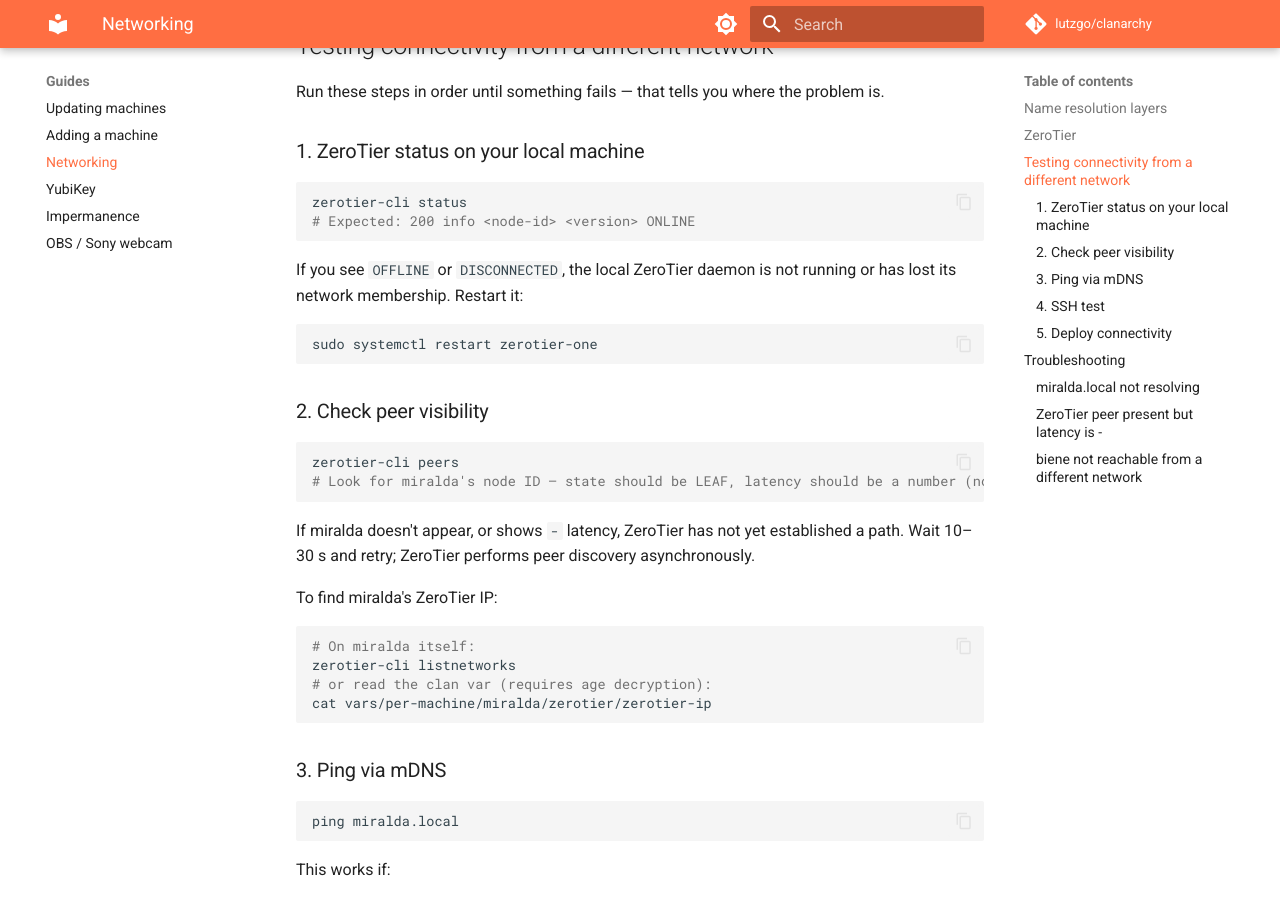
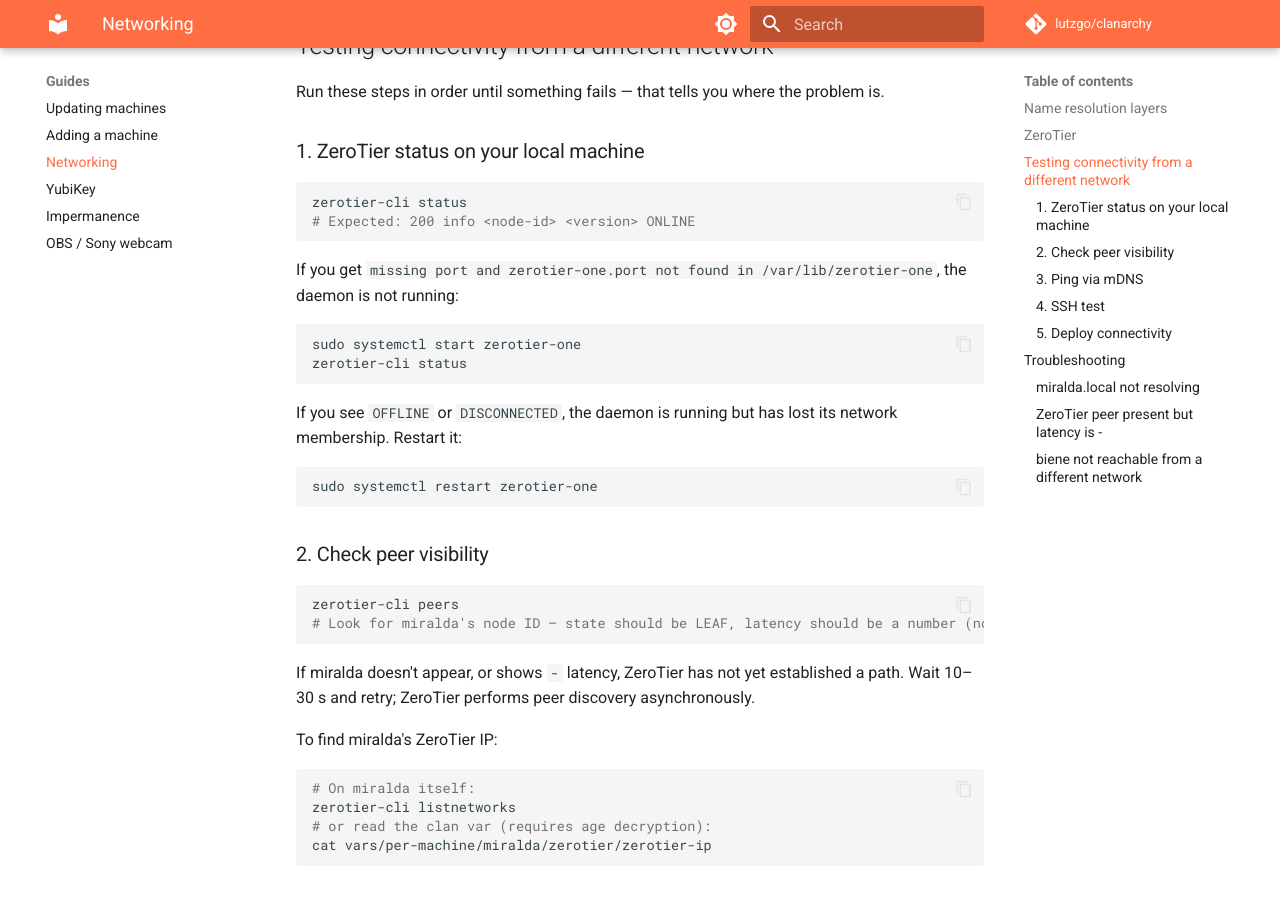
Before and after one commit to lutzgo/clanarchy, an MkDocs documentation site: the page built from docs/guides/networking.md, in a window 1280 px wide and 900 px high, scrolled down 1145 px. Built offline with MkDocs 1.6.1 and Material for MkDocs 9.7.7, drawn with Linux system fonts in a browser that asks for light colours; comment, search, counter and statistics services are not loaded.

Commit message:
docs(networking): add missing daemon error to ZeroTier status step
Co-Authored-By: Claude Sonnet 4.6 <noreply@anthropic.com>

````diff
--- a/docs/guides/networking.md
+++ b/docs/guides/networking.md
@@ -47,7 +47,14 @@ zerotier-cli status
 # Expected: 200 info <node-id> <version> ONLINE
 ```
 
-If you see `OFFLINE` or `DISCONNECTED`, the local ZeroTier daemon is not running or has lost its network membership.
+If you get `missing port and zerotier-one.port not found in /var/lib/zerotier-one`, the daemon is not running:
+
+```bash
+sudo systemctl start zerotier-one
+zerotier-cli status
+```
+
+If you see `OFFLINE` or `DISCONNECTED`, the daemon is running but has lost its network membership.
 Restart it:
 
 ```bash
````
